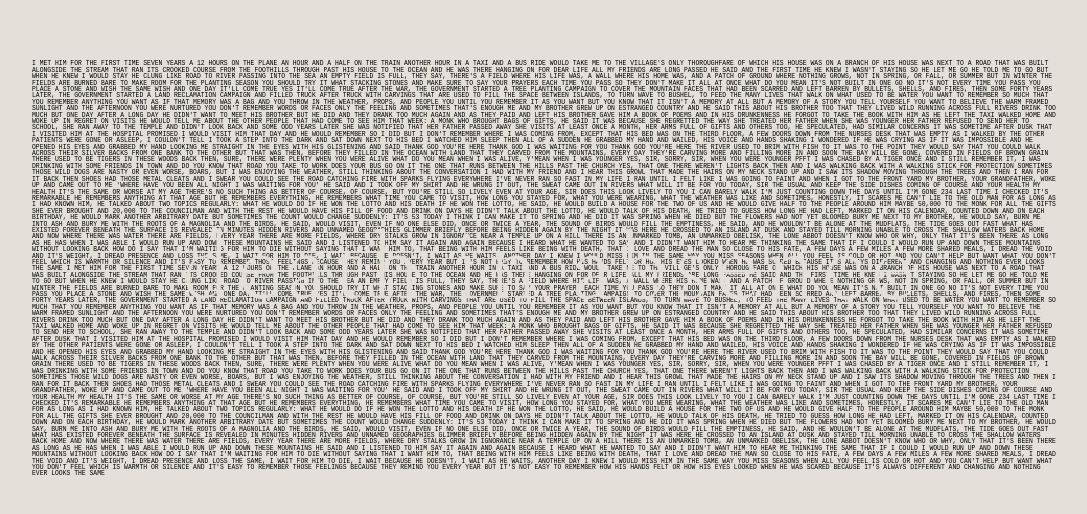
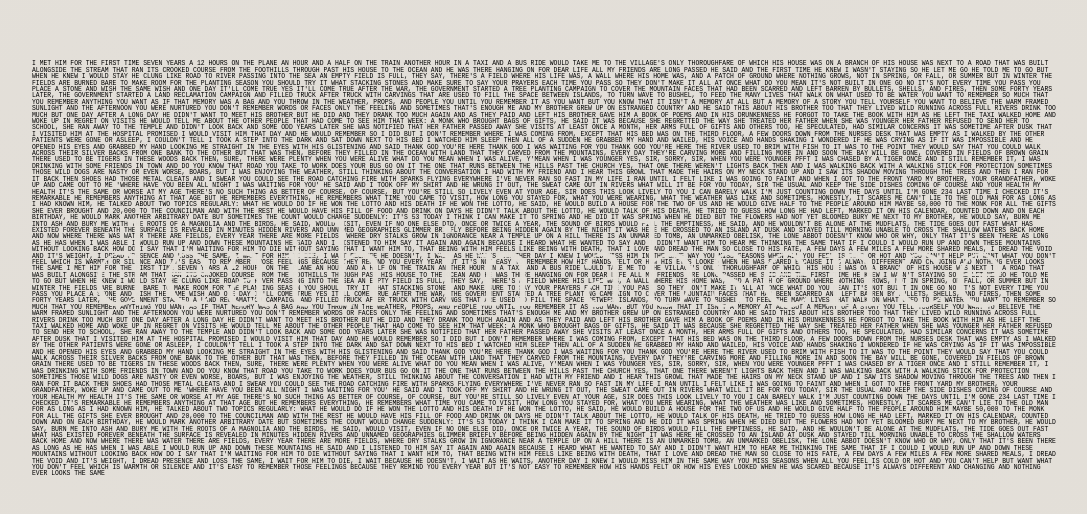
Before and after one commit to esuhr/deathinabsence, a SvelteKit app: page / in a window 1280 px wide. Shown: the part 130-644 px from the top of the page, without its empty margins (96-1183 px from the left). Built offline with nearby package versions, Linux system fonts and the light colour scheme.

Commit message:
radial bg

```diff
--- a/src/routes/Cover.svelte
+++ b/src/routes/Cover.svelte
@@ -35,7 +35,8 @@
 	@import url('https://fonts.googleapis.com/css2?family=Spectral:wght@200&display=swap');
 
 	.storyCover {
-		background-color:#e4e0d9;
+		background: radial-gradient(#e1ddd7, #e4e0d9);
+		/* background-color:#e4e0d9; */
 		display: flex;
 		align-items: center;
 		justify-content: center;
@@ -73,7 +74,7 @@
 		top: 50%;
 		left: 50%;
 		transform: translate(-50%, -50%);
-		width: 60vw;
+		width: 75vw;
 	}
 
 </style>
```
